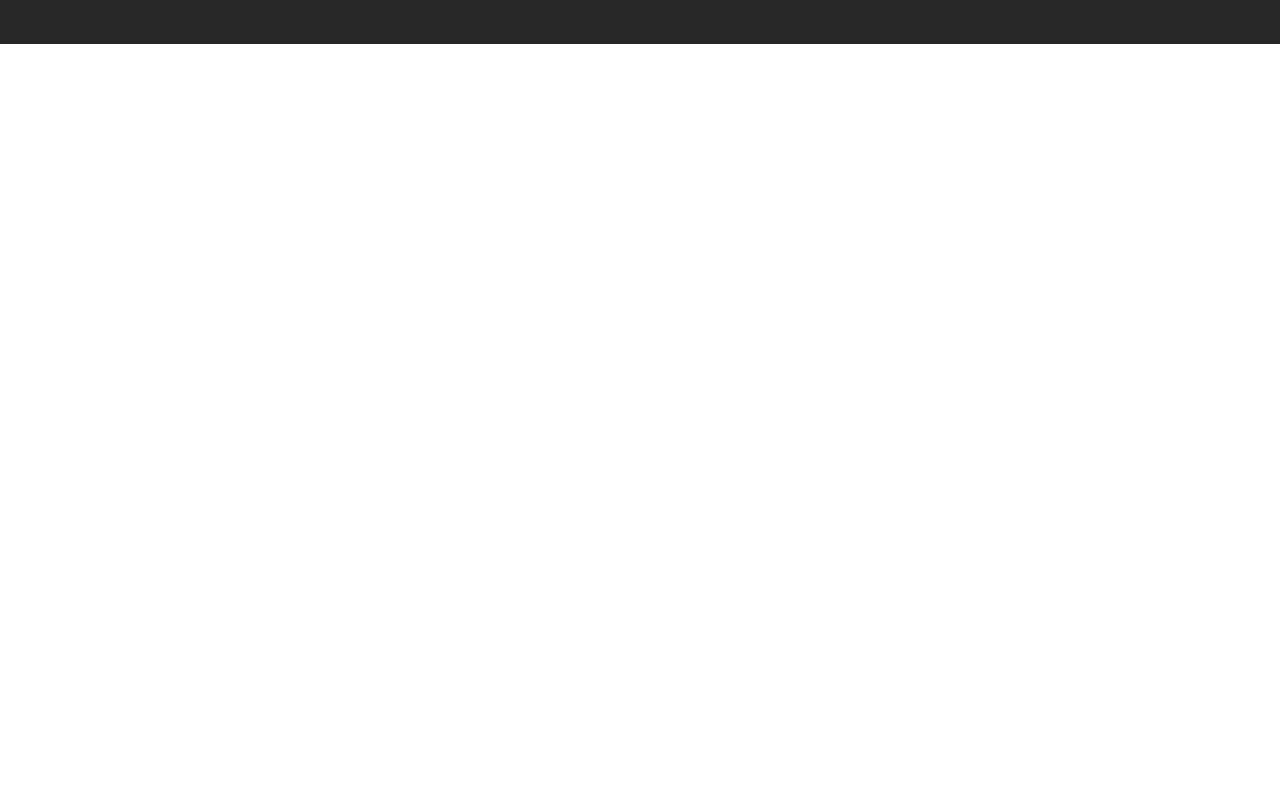
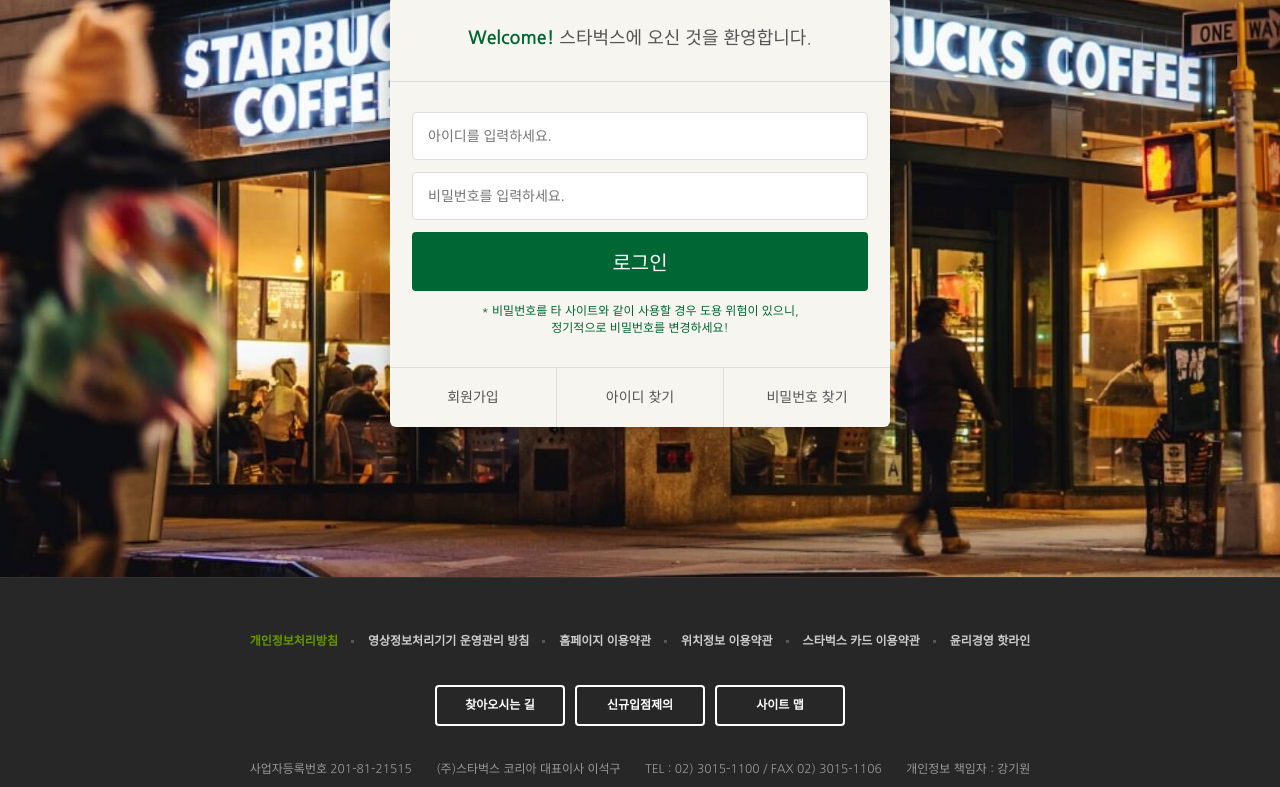
Before and after one commit to jiisunny/starbucks, a plain HTML site: page signin/index.html in a window 1280 px wide. Shown: the part 290-1077 px from the top of the page. Before the commit the page ends 800 px from the top, so only its background shows below. Drawn offline with nearby package versions, Linux system fonts and the light colour scheme.

Commit message:
로그인 페이지 완성

```diff
--- /dev/null
+++ b/css/signin.css
@@ -0,0 +1,79 @@
+/***** SIGNIN *****/
+.signin {
+  margin-top: 120px;
+  padding: 100px 0 150px;
+  background-image: url("../images/signin_bg.jpg");
+  background-repeat: no-repeat;
+  background-position: center;
+  background-attachment: fixed;
+  background-size: cover;
+}
+  .signin h1 {
+    color: #fff;
+    font-size: 30px;
+    font-weight: 700;
+    text-align: center;
+    margin-bottom: 24px;
+  }
+  .signin__card {
+    width: 500px;
+    margin: 0 auto;
+    border-radius: 6px;
+    background-color: #f6f5f0;
+    box-shadow: 2px 2px 20px rgba(0,0,0,.3);
+    color: #555;
+  }
+    .signin__card h2 {
+      padding: 30px;
+      font-size: 18px;
+      text-align: center;
+      border-bottom: 1px solid #ddd;
+    }
+      .signin__card h2 strong {
+        font-weight: 700;
+        color: #006633;
+      }
+    .signin__card form {
+      padding: 30px 22px;
+    }
+      .signin__card form input {
+        width: 100%;
+        margin-bottom: 12px;
+        padding: 15px;
+        border: 1px solid #ddd;
+        border-radius: 4px;
+        outline: none;
+        box-sizing: border-box;
+        font-size: 14px;
+      }
+      .signin__card form [type="submit"] {
+        background-color: #006633;
+        border: none;
+        color: #fff;
+        font-size: 20px;
+        cursor: pointer;
+      }
+      .signin__card form p {
+        font-size: 12px;
+        color: #006633;
+        text-align: center;
+      }
+    .signin__card .actions {
+      display: flex;
+      border-top: 1px solid #ddd;
+    }
+      .signin__card .actions a {
+        flex-grow: 1;
+        flex-basis: 0;
+        text-align: center;
+        padding: 20px;
+        color: #555;
+        font-size: 14px;
+        border-right: 1px solid #ddd;
+      }
+      .signin__card .actions a:last-child {
+        border-right: none;
+      }
+      .signin__card .actions a:hover {
+        text-decoration: underline;
+      }
--- a/signin/index.html
+++ b/signin/index.html
@@ -31,6 +31,7 @@
   <!-- ICON -->
   <link rel="stylesheet" href="https://fonts.googleapis.com/icon?family=Material+Icons">
   <link rel="stylesheet" href="../css/common.css" />
+  <link rel="stylesheet" href="../css/signin.css" />
 
   <script defer src="../js/common.js"></script>
 </head>
@@ -380,7 +381,26 @@
 
   <!-- [s]SIGNIN -->
   <section class="signin">
-
+    <h1>로그인</h1>
+    <div class="signin__card">
+      <h2>
+        <strong>Welcome!</strong> 스타벅스에 오신 것을 환영합니다.
+      </h2>
+      <form>
+        <input type="text" placeholder="아이디를 입력하세요." />
+        <input type="password" placeholder="비밀번호를 입력하세요." />
+        <input type="submit" value="로그인" />
+        <p>
+          * 비밀번호를 타 사이트와 같이 사용할 경우 도용 위험이 있으니,<br />
+          정기적으로 비밀번호를 변경하세요!
+        </p>
+      </form>
+      <div class="actions">
+        <a href="javascript:void(0)">회원가입</a>
+        <a href="javascript:void(0)">아이디 찾기</a>
+        <a href="javascript:void(0)">비밀번호 찾기</a>
+      </div>
+    </div>
   </section>
   <!-- [e]SIGNIN -->
 
```
